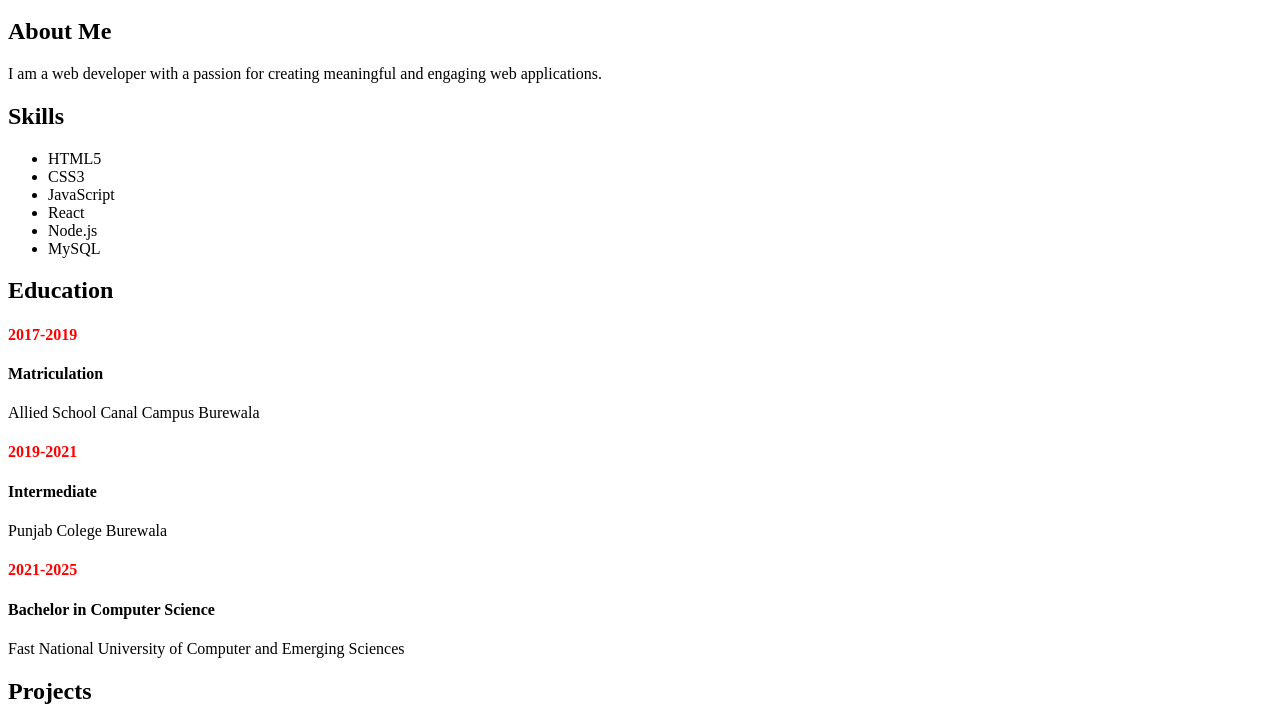
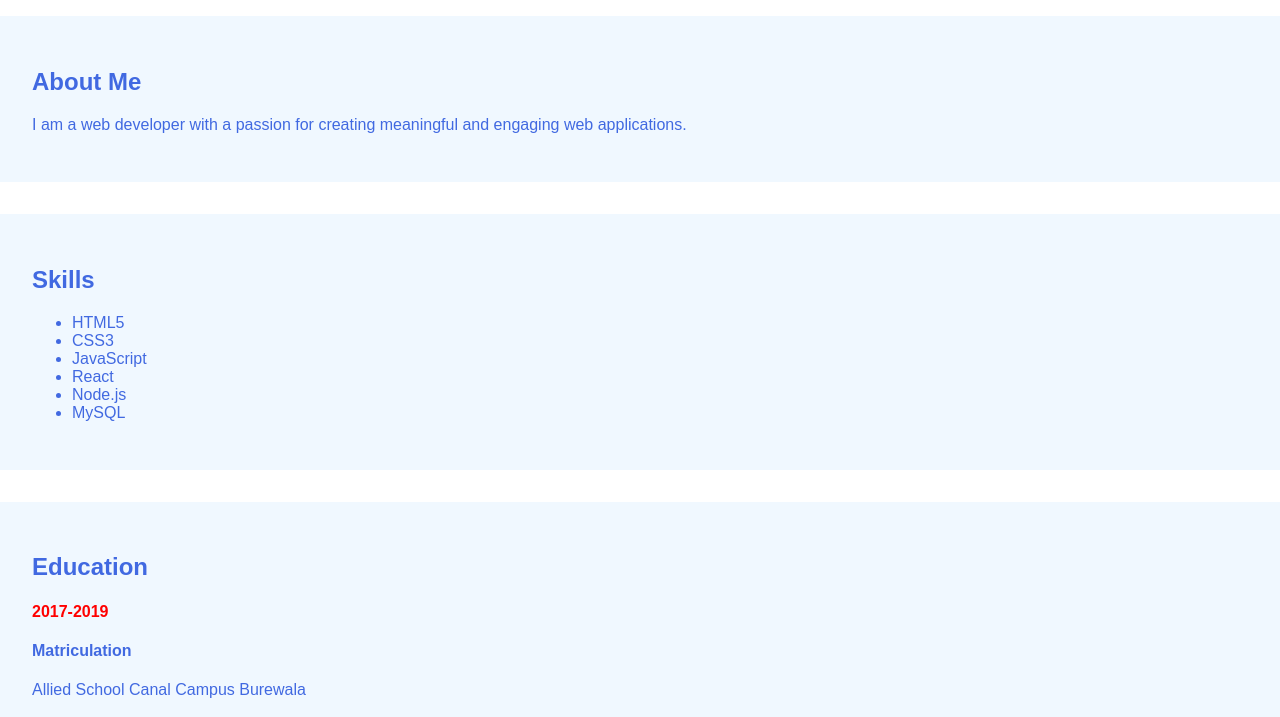
Before and after one commit to riyanazhar11/My-Portfolio, a plain HTML site: page index.html in a window 1280 px wide. Shown: the part 266-983 px from the top of the page. Drawn offline with Linux system fonts and the light colour scheme.

Commit message:
Update index.html

```diff
--- a/index.html
+++ b/index.html
@@ -4,7 +4,7 @@
 <meta charset="UTF-8">
 <meta name="viewport" content="width=device-width, initial-scale=1.0">
 <title>My Portfolio</title>
-<link rel="stylesheet" href="Task 1.css">
+<link rel="stylesheet" href="style.css">
 </head>
 <body>
     <header>
```
